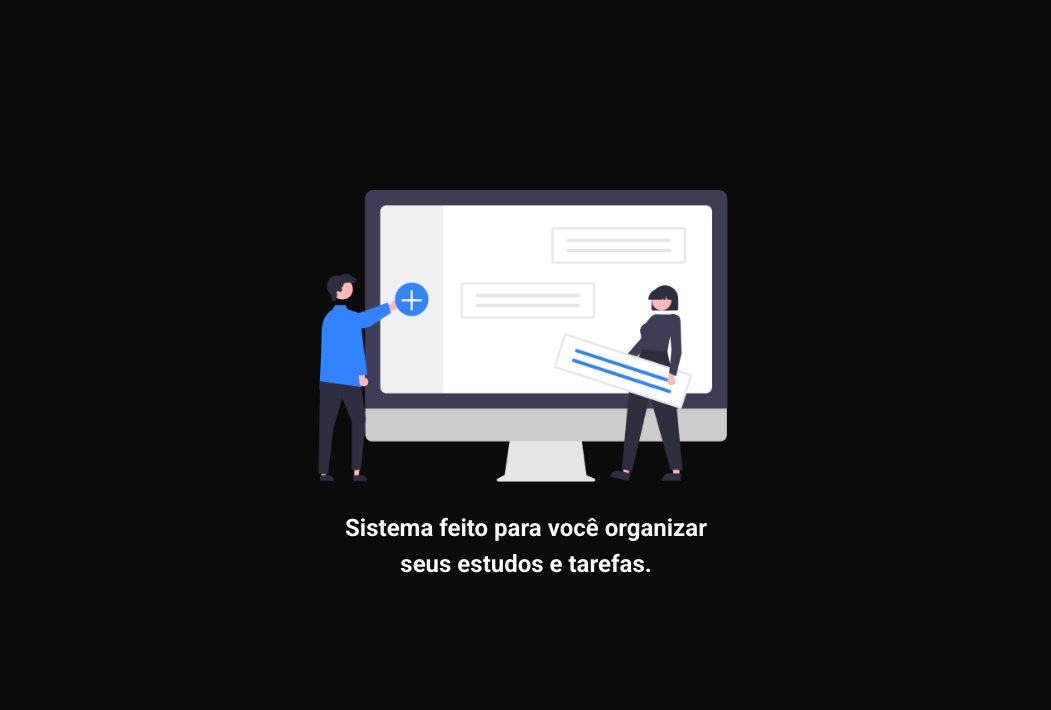
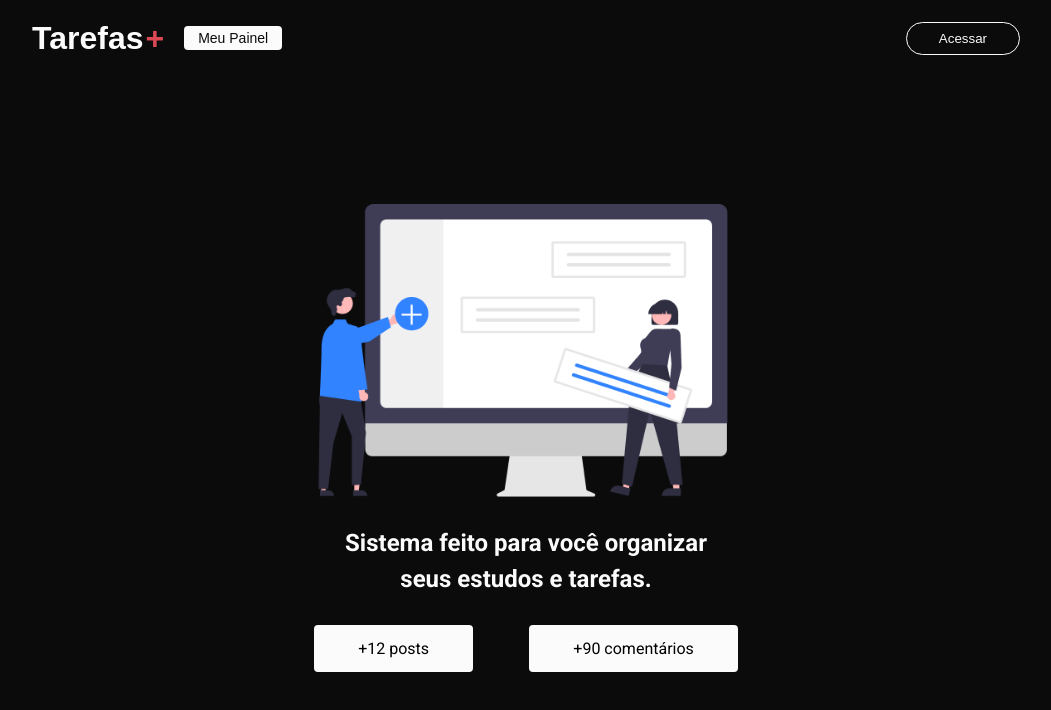
Before and after one commit to RobertoBaiochi/projeto_board, a Next.js app: page / in a window 1280 px wide. Shown: the top 710 px of the page, without its empty margins (114-1165 px from the left). Built offline with nearby package versions, Linux system fonts and the light colour scheme.

Commit message:
feat: header component

```diff
--- /dev/null
+++ b/src/components/header/index.tsx
@@ -0,0 +1,24 @@
+import Link from "next/link";
+import styles from "./styles.module.css";
+
+export const Header = () => {
+    return (
+        <header className={styles.header}>
+            <section className={styles.content}>
+                <nav className={styles.nav}>
+                    <Link href={"/"}>
+                        <h1 className={styles.logo}>
+                            Tarefas<span>+</span>
+                        </h1>
+                    </Link>
+
+                    <Link href={"/dashboard"} className={styles.dashboardLink}>
+                        Meu Painel
+                    </Link>
+                </nav>
+
+                <button className={styles.loginButton}>Acessar</button>
+            </section>
+        </header>
+    );
+};
--- /dev/null
+++ b/src/components/header/styles.module.css
@@ -0,0 +1,62 @@
+.header {
+    width: 100%;
+    height: 76px;
+    background-color: #0b0b0b;
+    display: flex;
+    align-items: center;
+    justify-content: center;
+}
+
+.content {
+    padding: 0 18px;
+    width: 100%;
+    max-width: 1024px;
+    display: flex;
+    align-items: center;
+    justify-content: space-between;
+}
+
+.content a {
+    text-decoration: none;
+}
+
+.nav {
+    display: flex;
+    align-items: center;
+    gap: 20px;
+}
+
+.logo {
+    color: #fbfbfb;
+    font-size: 32px;
+}
+
+.logo span {
+    color: #db4955;
+    padding-left: 2px;
+}
+
+.dashboardLink {
+    background: #fbfbfb;
+    color: #0b0b0b;
+    padding: 4px 14px;
+    border-radius: 4px;
+    font-size: 14px;
+}
+
+.loginButton {
+    background: transparent;
+    padding: 8px 32px;
+    border-radius: 24px;
+    color: #fbfbfb;
+    border: 1.5px solid #fbfbfb;
+    cursor: pointer;
+    transition: all 0.5s ease;
+}
+
+.loginButton:hover {
+    transform: scale(1.08);
+    background-color: #fbfbfb;
+    color: #0b0b0b;
+    font-weight: bold;
+}
--- a/src/pages/_app.tsx
+++ b/src/pages/_app.tsx
@@ -1,6 +1,12 @@
-import '@/styles/globals.css'
-import type { AppProps } from 'next/app'
+import { Header } from "@/components/header";
+import "@/styles/globals.css";
+import type { AppProps } from "next/app";
 
 export default function App({ Component, pageProps }: AppProps) {
-  return <Component {...pageProps} />
+    return (
+        <>
+            <Header />
+            <Component {...pageProps} />
+        </>
+    );
 }
--- a/src/pages/index.tsx
+++ b/src/pages/index.tsx
@@ -41,6 +41,15 @@
                         Sistema feito para você organizar <br />
                         seus estudos e tarefas.
                     </h1>
+
+                    <section className={styles.infoContent}>
+                        <div className={styles.box}>
+                            <span>+12 posts </span>
+                        </div>
+                        <div className={styles.box}>
+                            <span>+90 comentários </span>
+                        </div>
+                    </section>
                 </section>
             </main>
         </>
--- a/src/styles/Home.module.css
+++ b/src/styles/Home.module.css
@@ -1,14 +1,11 @@
 .main {
     width: 100%;
-    height: 100dvh;
+    height: calc(100dvh - 76px);
     display: flex;
     align-items: center;
     justify-content: center;
     flex-direction: column;
     background-color: #0b0b0b;
-}
-
-.container {
 }
 
 .logoContent {
@@ -26,8 +23,45 @@
 }
 
 .title {
-    color: #f8f8f8;
+    color: #fbfbfb;
     text-align: center;
     margin: 28px;
     line-height: 1.5;
 }
+
+.infoContent {
+    display: flex;
+    align-items: center;
+    justify-content: space-around;
+}
+
+.box {
+    background-color: #fbfbfb;
+    padding: 14px 44px;
+    border-radius: 4px;
+    transition: all 0.5s ease;
+}
+
+.box:hover {
+    transform: scale(1.08);
+}
+
+@media screen and (max-width: 580px) {
+    .hero {
+        max-width: 80%;
+    }
+
+    .title {
+        font-size: 24px;
+    }
+
+    .infoContent {
+        flex-direction: column;
+    }
+
+    .box {
+        width: 80%;
+        margin-bottom: 14px;
+        text-align: center;
+    }
+}
```
